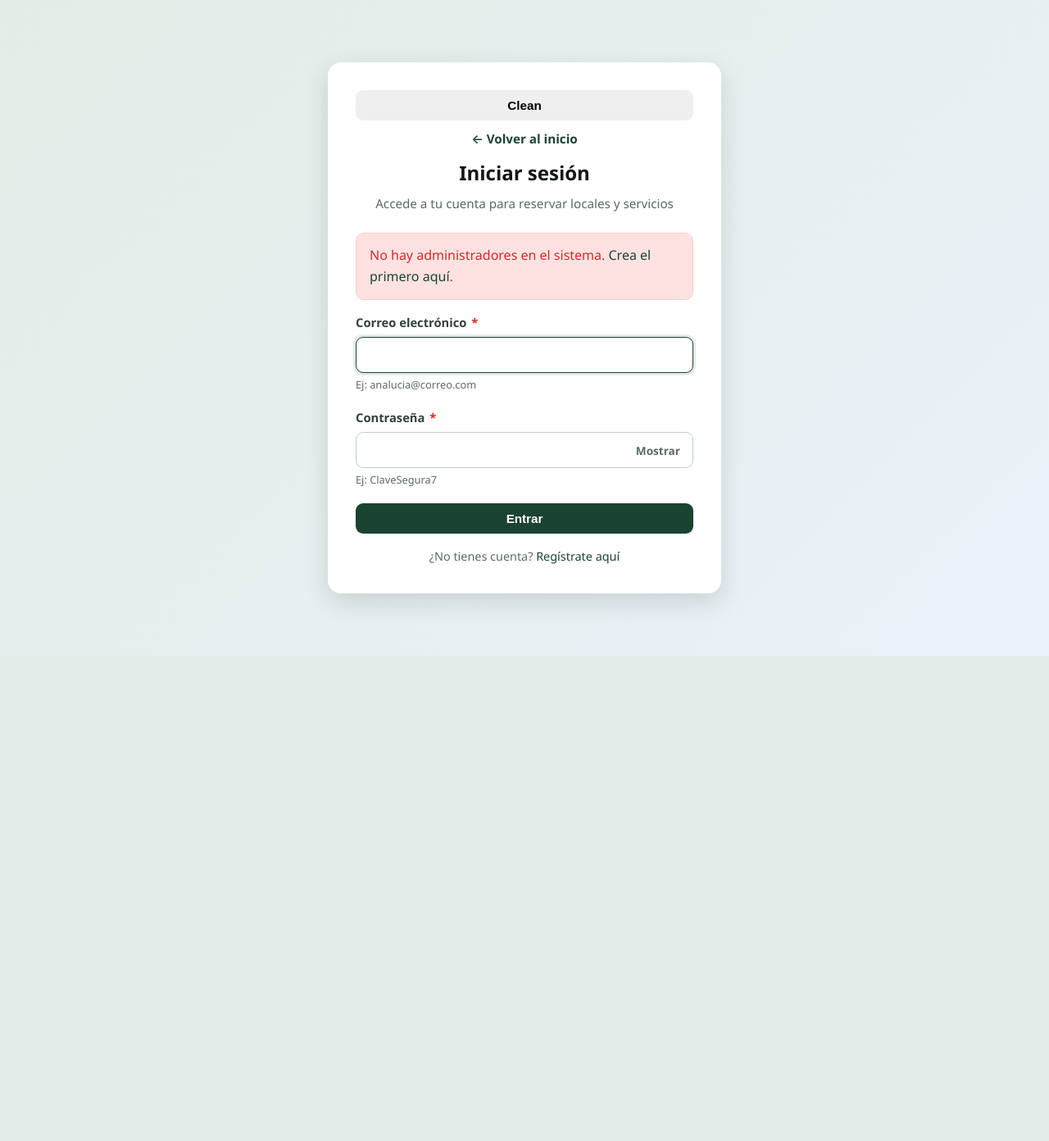
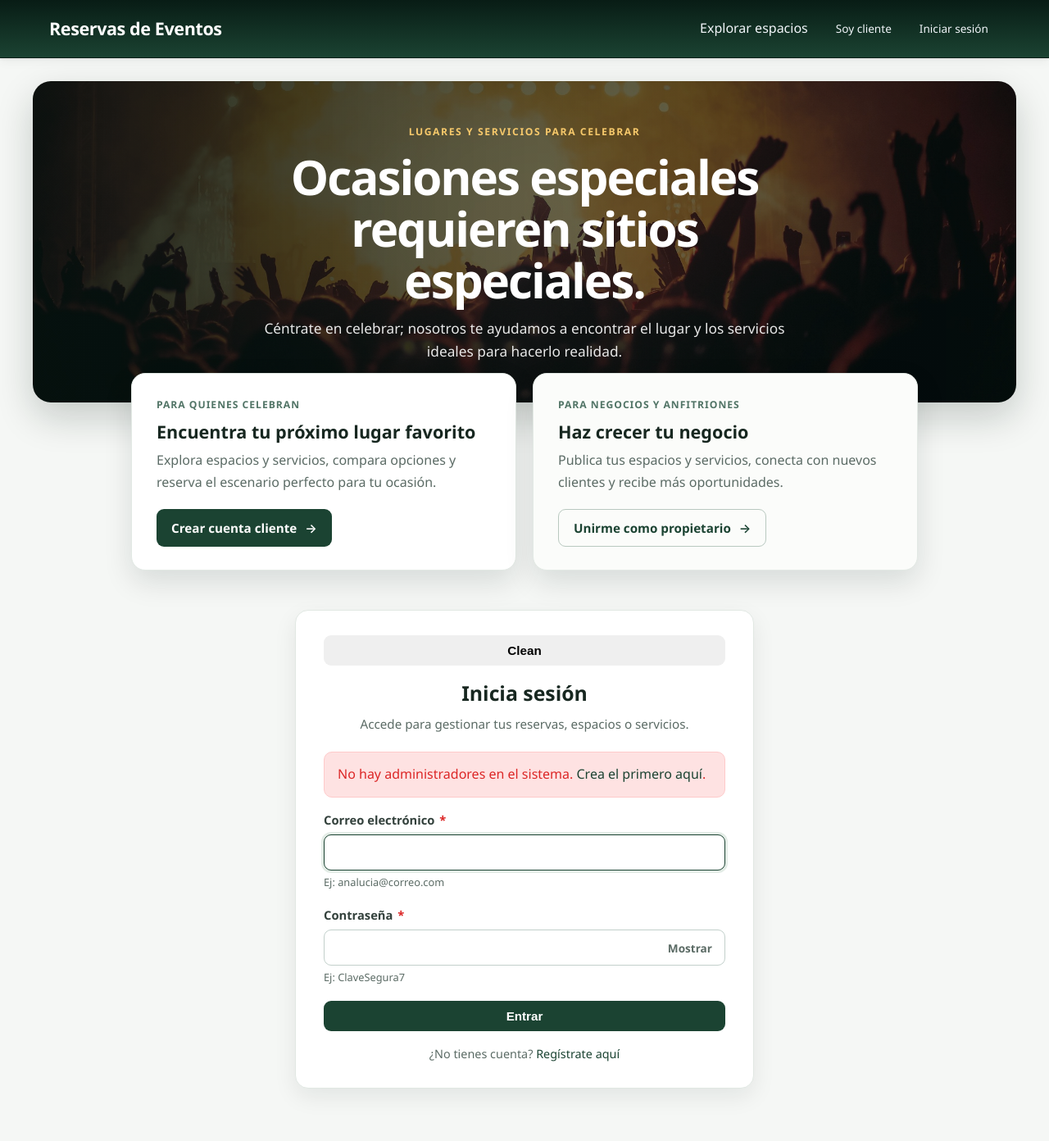
Before and after one commit to Beja300/RESERVAS_EVENTOS, a PHP site: page /App/View/Auth/Login.php in a window 1280 px wide. Shown: the whole page at 82% size. Before the commit the page ends 800 px from the top, so only its background shows below. Run offline with PHP 8.4, Linux system fonts and the light colour scheme.

Commit message:
cambio en login

```diff
--- a/App/View/Auth/Login.php
+++ b/App/View/Auth/Login.php
@@ -4,20 +4,56 @@
 <head>
   <meta charset="UTF-8">
   <meta name="viewport" content="width=device-width, initial-scale=1.0">
-  <title>Iniciar sesión · Reservas de Eventos</title>
+  <title>Reservas de Eventos · Encuentra el lugar ideal</title>
   <link rel="stylesheet" href="<?= e(css_url()) ?>">
   <link rel="stylesheet" href="<?= e(css_url('auth/login')) ?>">
 </head>
 <body class="auth-page">
-  <div class="auth-card container-narrow" style="position:relative;">    <?php if (true): ?>
-      <form method="post" action="<?= e(base_url('auth', 'cleanDemo')) ?>">
+  <header class="topbar auth-topbar">
+    <div class="container">
+      <a class="brand" href="<?= e(base_url('venue', 'catalog')) ?>">Reservas de Eventos</a>
+      <nav class="nav" aria-label="Navegación principal">
+        <a href="<?= e(base_url('venue', 'catalog')) ?>">Explorar espacios</a>
+        <a class="btn btn-sm btn-ghost" href="<?= e(base_url('auth', 'showRegister')) ?>?tipo=cliente">Soy cliente</a>
+        <a class="btn btn-sm btn-primary" href="<?= e(base_url('auth', 'showLogin')) ?>#login-form">Iniciar sesión</a>
+      </nav>
+    </div>
+  </header>
+
+  <main class="auth-main">
+    <section class="auth-hero" aria-labelledby="hero-title">
+      <div class="hero-content">
+        <span class="hero-eyebrow">Lugares y servicios para celebrar</span>
+        <h1 id="hero-title">Ocasiones especiales requieren sitios especiales.</h1>
+        <p>Céntrate en celebrar; nosotros te ayudamos a encontrar el lugar y los servicios ideales para hacerlo realidad.</p>
+      </div>
+    </section>
+
+    <section class="pathways" aria-label="Elige cómo quieres comenzar">
+      <article class="path-card">
+        <span class="path-kicker">Para quienes celebran</span>
+        <h2>Encuentra tu próximo lugar favorito</h2>
+        <p>Explora espacios y servicios, compara opciones y reserva el escenario perfecto para tu ocasión.</p>
+        <a class="btn btn-primary" href="<?= e(base_url('auth', 'showRegister')) ?>?tipo=cliente">Crear cuenta cliente <span aria-hidden="true">→</span></a>
+      </article>
+      <article class="path-card path-card-owner">
+        <span class="path-kicker">Para negocios y anfitriones</span>
+        <h2>Haz crecer tu negocio</h2>
+        <p>Publica tus espacios y servicios, conecta con nuevos clientes y recibe más oportunidades.</p>
+        <a class="btn btn-outline" href="<?= e(base_url('auth', 'showRegister')) ?>?tipo=propietario">Unirme como propietario <span aria-hidden="true">→</span></a>
+      </article>
+    </section>
+
+    <section class="login-section" id="login-form" aria-labelledby="login-title">
+      <div class="auth-card container-narrow">
+        <?php if (true): ?>
+          <form method="post" action="<?= e(base_url('auth', 'cleanDemo')) ?>" class="demo-clean-form">
             <?= csrf_field() ?>
             <button class="btn btn-secondary btn-block" type="submit" onclick="return confirm('¿Limpiar todas las tablas de la base de datos?');">Clean</button>
           </form>
         <?php endif; ?>
-    <a class="btn btn-secondary btn-block" href="<?= e(base_url('venue', 'catalog')) ?>">&larr; Volver al inicio</a>
-    <h1>Iniciar sesión</h1>
-    <p class="subtitle">Accede a tu cuenta para reservar locales y servicios</p>
+        <h2 id="login-title">Inicia sesión</h2>
+        <p class="subtitle">Accede para gestionar tus reservas, espacios o servicios.</p>
 
         <?php if (empty($hasAdmins)): ?>
           <div class="alert alert-error">
@@ -42,11 +78,9 @@
           <?= csrf_field() ?>
           <div class="form-group">
             <label for="email">Correo electrónico <span class="required-mark">*</span></label>
-        <input class="form-control" type="email" id="email" name="email"
-               value="<?= e($_POST['email'] ?? '') ?>" required autofocus>
+            <input class="form-control" type="email" id="email" name="email" value="<?= e($_POST['email'] ?? '') ?>" required autofocus>
             <div class="form-hint">Ej: analucia@correo.com</div>
           </div>
-
           <div class="form-group">
             <label for="password">Contraseña <span class="required-mark">*</span></label>
             <div class="password-wrapper">
@@ -55,15 +89,12 @@
             </div>
             <div class="form-hint">Ej: ClaveSegura7</div>
           </div>
-
           <button class="btn btn-primary btn-block" type="submit">Entrar</button>
         </form>
-
-
-    <div class="auth-footer">
-      ¿No tienes cuenta? <a href="<?= e(base_url('auth', 'showRegister')) ?>">Regístrate aquí</a>
+        <div class="auth-footer">¿No tienes cuenta? <a href="<?= e(base_url('auth', 'showRegister')) ?>">Regístrate aquí</a></div>
       </div>
-  </div>
+    </section>
+  </main>
 
   <script src="<?= e(js_url('auth/login')) ?>"></script>
 </body>
--- a/Public/css/auth/login.css
+++ b/Public/css/auth/login.css
@@ -1,8 +1,104 @@
+.auth-page {
+  display: block;
+  min-height: 100vh;
+  padding: 0;
+  background: #f5f7f5;
+}
+
+.auth-topbar { position: relative; }
+.auth-topbar .container { max-width: 1200px; }
+.auth-topbar .brand { letter-spacing: -.02em; }
+
+.auth-main { padding: 28px 24px 64px; }
+.auth-hero {
+  position: relative;
+  display: grid;
+  place-items: center;
+  min-height: 340px;
+  max-width: 1200px;
+  margin: 0 auto;
+  overflow: hidden;
+  border-radius: 22px;
+  color: #fff;
+  text-align: center;
+  background: linear-gradient(90deg, rgba(7, 20, 16, .78), rgba(7, 20, 16, .48)),
+    url('../../img/concert.jpg') center 56% / cover no-repeat;
+  box-shadow: 0 18px 46px rgba(8, 28, 21, .2);
+}
+.hero-content { max-width: 780px; padding: 48px 28px; }
+.hero-eyebrow, .path-kicker {
+  display: inline-block;
+  color: #f7c96b;
+  font-size: .76rem;
+  font-weight: 800;
+  letter-spacing: .13em;
+  text-transform: uppercase;
+}
+.hero-content h1 {
+  margin: 12px 0 14px;
+  color: #fff;
+  font-size: clamp(2rem, 4.6vw, 3.65rem);
+  line-height: 1.08;
+  letter-spacing: -.035em;
+}
+.hero-content p { max-width: 650px; margin: 0 auto; color: rgba(255,255,255,.9); font-size: 1.08rem; }
+
+.pathways {
+  display: grid;
+  grid-template-columns: repeat(2, minmax(0, 1fr));
+  gap: 20px;
+  max-width: 960px;
+  margin: -36px auto 0;
+  position: relative;
+  z-index: 1;
+}
+.path-card {
+  display: flex;
+  flex-direction: column;
+  align-items: flex-start;
+  padding: 28px 30px;
+  background: #fff;
+  border: 1px solid #e2e9e4;
+  border-radius: 17px;
+  box-shadow: 0 14px 35px rgba(8, 28, 21, .12);
+}
+.path-card .path-kicker { color: #517466; letter-spacing: .08em; }
+.path-card h2 { margin: 10px 0 8px; color: #172720; font-size: 1.35rem; line-height: 1.25; }
+.path-card p { flex: 1; margin: 0 0 20px; color: #5b6b65; line-height: 1.65; }
+.path-card .btn { gap: 10px; min-height: 46px; }
+.path-card-owner { background: #fbfcfa; }
+.path-card-owner .btn-outline { color: #1b4332; border-color: #b9c9c0; }
+.path-card-owner .btn-outline:hover { background: #eaf1ed; }
+
+.login-section { max-width: 960px; margin: 48px auto 0; scroll-margin-top: 24px; }
+.login-section .auth-card {
+  max-width: 560px;
+  margin: 0 auto;
+  padding: 30px 34px;
+  border: 1px solid #e1e8e3;
+  border-radius: 16px;
+  box-shadow: 0 10px 28px rgba(8, 28, 21, .08);
+}
+.login-section h2 { color: #172720; font-size: 1.55rem; text-align: center; }
+.login-section .subtitle { margin: 5px 0 22px; }
+.demo-clean-form { margin-bottom: 14px; }
+.demo-clean-form .btn { min-height: 36px; }
 .password-wrapper { position: relative; }
-.password-wrapper .form-control { padding-right: 44px; }
+.password-wrapper .form-control { padding-right: 84px; }
 .password-toggle {
   position: absolute; top: 50%; right: 8px; transform: translateY(-50%);
   border: none; background: none; cursor: pointer; color: var(--neutral-500);
-  font-size: 0.85rem; font-weight: 600; padding: 4px 8px; font-family: inherit;
+  font-size: .85rem; font-weight: 600; padding: 4px 8px; font-family: inherit;
 }
 .password-toggle:hover { color: var(--primary); }
+
+@media (max-width: 680px) {
+  .auth-main { padding: 18px 14px 42px; }
+  .auth-hero { min-height: 320px; border-radius: 16px; background-position: 58% center; }
+  .hero-content { padding: 34px 20px; }
+  .hero-content p { font-size: .98rem; }
+  .pathways { grid-template-columns: 1fr; gap: 14px; margin-top: -22px; padding: 0 8px; }
+  .path-card { padding: 23px; }
+  .login-section { margin-top: 34px; }
+  .login-section .auth-card { padding: 26px 22px; }
+}
--- a/Public/js/auth/auth-register.js
+++ b/Public/js/auth/auth-register.js
@@ -48,8 +48,9 @@
         });
       })(tabButtons[i]);
     }
-    // Sincronizar con el estado inicial del DOM (pestaña por defecto).
-    setPanels('client');
+    // Abrir el formulario indicado por la página de bienvenida, si aplica.
+    var requestedType = new URLSearchParams(window.location.search).get('tipo');
+    showTab(requestedType === 'propietario' ? 'owner' : 'client');
   }
 
   // Exponer para uso global (compatibilidad) y arrancar en DOM ready.
```
Also changed, not shown: Public/img/concert.jpg (added). Lines whose indentation alone changed are shown as unchanged.
